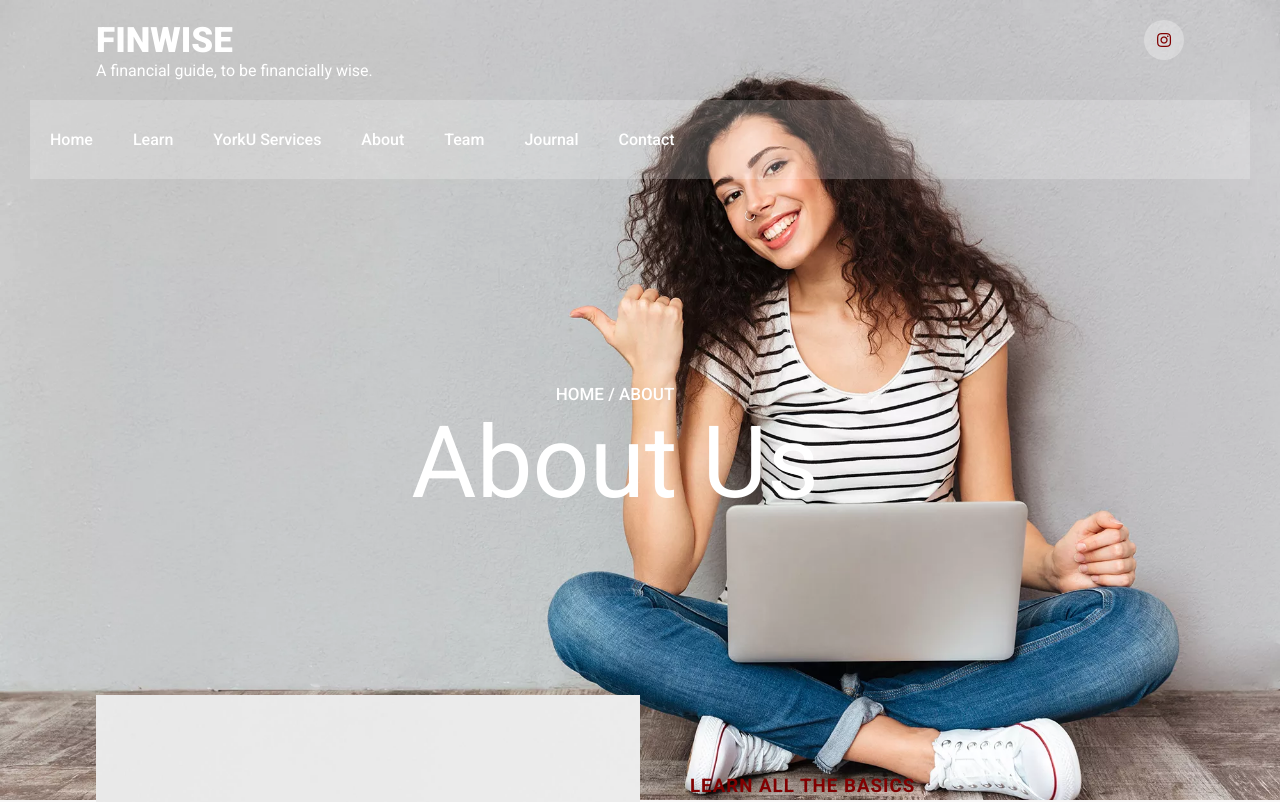
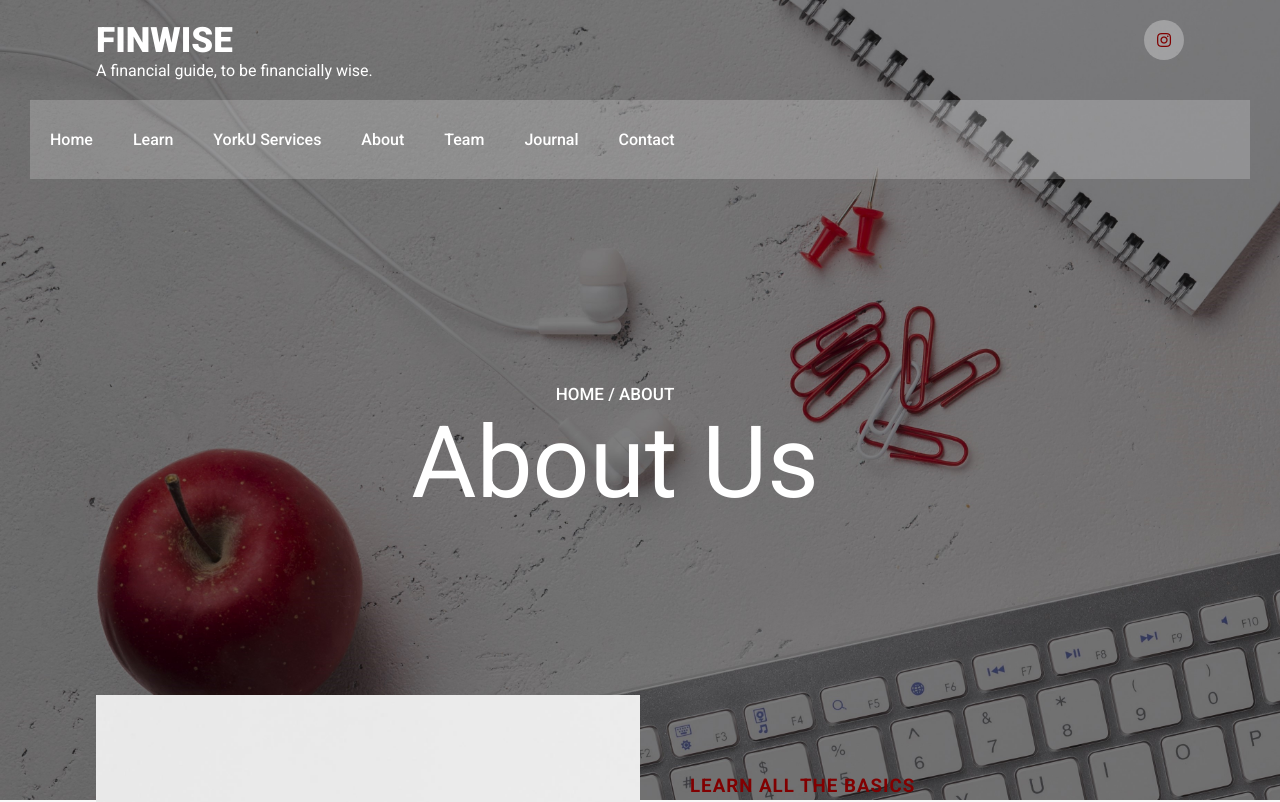
Before and after one commit to Choudhry-Shaharyar/yorkFinWise, a React (Create React App) app: page /about in a window 1280 px wide. Shown: the top 802 px of the page. Built offline with nearby package versions, Linux system fonts and the light colour scheme.

Commit message:
added the hp5 vids

```diff
--- a/src/App.css
+++ b/src/App.css
@@ -110,7 +110,7 @@ p {
   text-transform: uppercase;
 }
 .back {
-  background-image: url("../public/images/back.webp");
+  background-image: url("../public/images/back-1.jpg");
   background-size: cover;
   background-attachment: fixed;
   position: absolute;
--- a/src/components/allcourses/CoursesCard.jsx
+++ b/src/components/allcourses/CoursesCard.jsx
@@ -46,7 +46,7 @@ Learning financial literacy will enable you to better understand your lifestyle
 
         <div className='content flex'>
           <div id='left'>
-          <iframe width="560" height="315" src="https://www.youtube.com/embed/WeRq1nBsCQw?si=55RYb_KPPI93zoxp" title="YouTube video player" frameborder="0" allow="accelerometer; autoplay; clipboard-write; encrypted-media; gyroscope; picture-in-picture; web-share" allowfullscreen></iframe>          </div>
+          <iframe src="https://eclasss.h5p.com/content/1292219079630194728/embed" aria-label="It All Adds Up to Making Cents: Paying Yourself First" width="560" height="410" frameborder="0" allowfullscreen="allowfullscreen" allow="autoplay *; geolocation *; microphone *; camera *; midi *; encrypted-media *"></iframe><script src="https://eclasss.h5p.com/js/h5p-resizer.js" charset="UTF-8"></script></div>
           <div id='text'>
           <h1>Part 4: Pay Yourself First</h1>
           <p>Lorem Ipsum is simply dummy text of the printing and typesetting industry. Lorem Ipsum has been the industry's standard dummy text ever since the 1500s, when an unknown printer took a galley of type and scrambled it to make a type specimen book. It has survived not only five centuries, but also the leap into electronic typesetting, remaining essentially unchanged. It was popularised in the 1960s with the release of Letraset sheets containing Lorem Ipsum passages, and more recently with desktop publishing software like Aldus PageMaker including versions of Lorem Ipsum</p>
@@ -56,7 +56,7 @@ Learning financial literacy will enable you to better understand your lifestyle
 
         <div className='content flex'>
           <div id='left'>
-          <iframe width="560" height="315" src="https://www.youtube.com/embed/M8MYyC3cZqg?si=UWi4jfDfBVzvPRv9" title="YouTube video player" frameborder="0" allow="accelerometer; autoplay; clipboard-write; encrypted-media; gyroscope; picture-in-picture; web-share" allowfullscreen></iframe>          </div>
+          <iframe src="https://eclasss.h5p.com/content/1292219122451723448/embed" aria-label="It All Adds Up to Making Cents: How to Budget" width="560" height="410" frameborder="0" allowfullscreen="allowfullscreen" allow="autoplay *; geolocation *; microphone *; camera *; midi *; encrypted-media *"></iframe><script src="https://eclasss.h5p.com/js/h5p-resizer.js" charset="UTF-8"></script></div>
           <div id='text'>
           <h1>Part 5: How to Budget</h1>
           <p>Lorem Ipsum is simply dummy text of the printing and typesetting industry. Lorem Ipsum has been the industry's standard dummy text ever since the 1500s, when an unknown printer took a galley of type and scrambled it to make a type specimen book. It has survived not only five centuries, but also the leap into electronic typesetting, remaining essentially unchanged. It was popularised in the 1960s with the release of Letraset sheets containing Lorem Ipsum passages, and more recently with desktop publishing software like Aldus PageMaker including versions of Lorem Ipsum</p>
```
Also changed, not shown: public/images/back-1.jpg (added).
